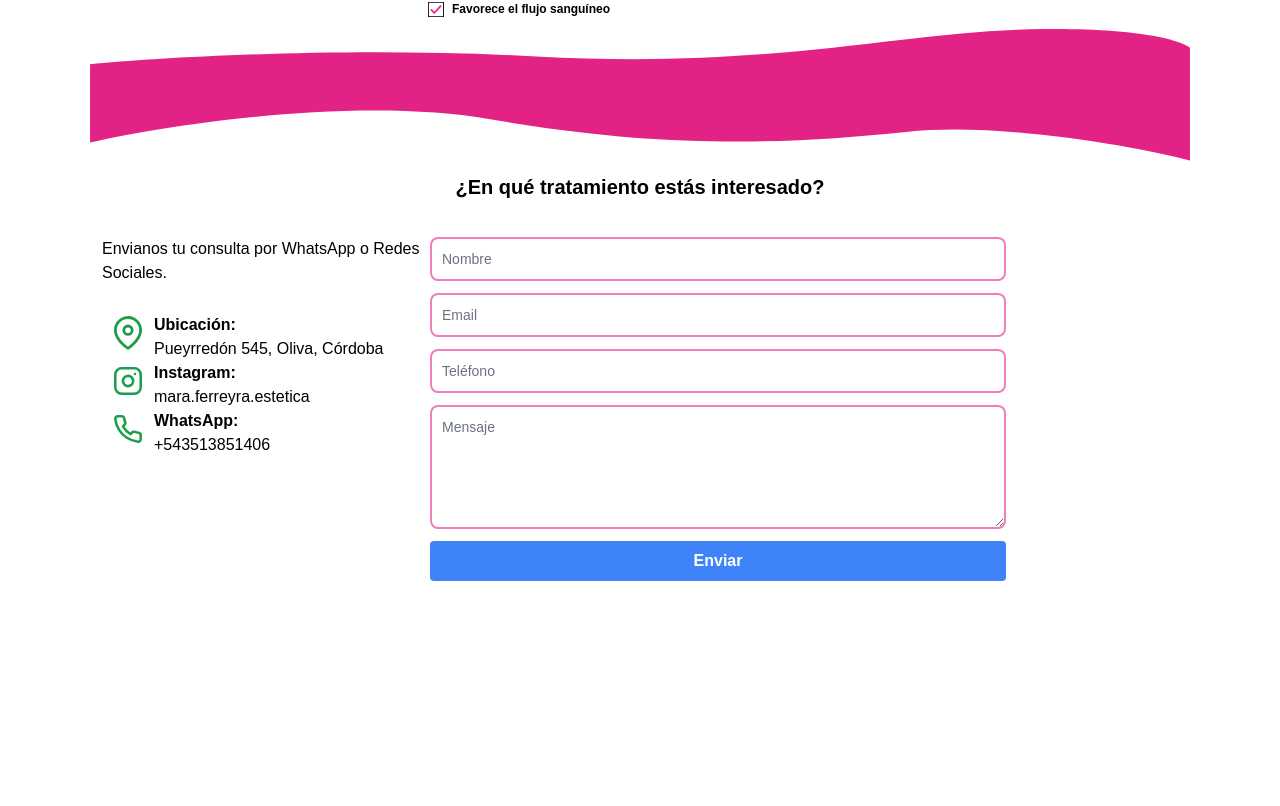
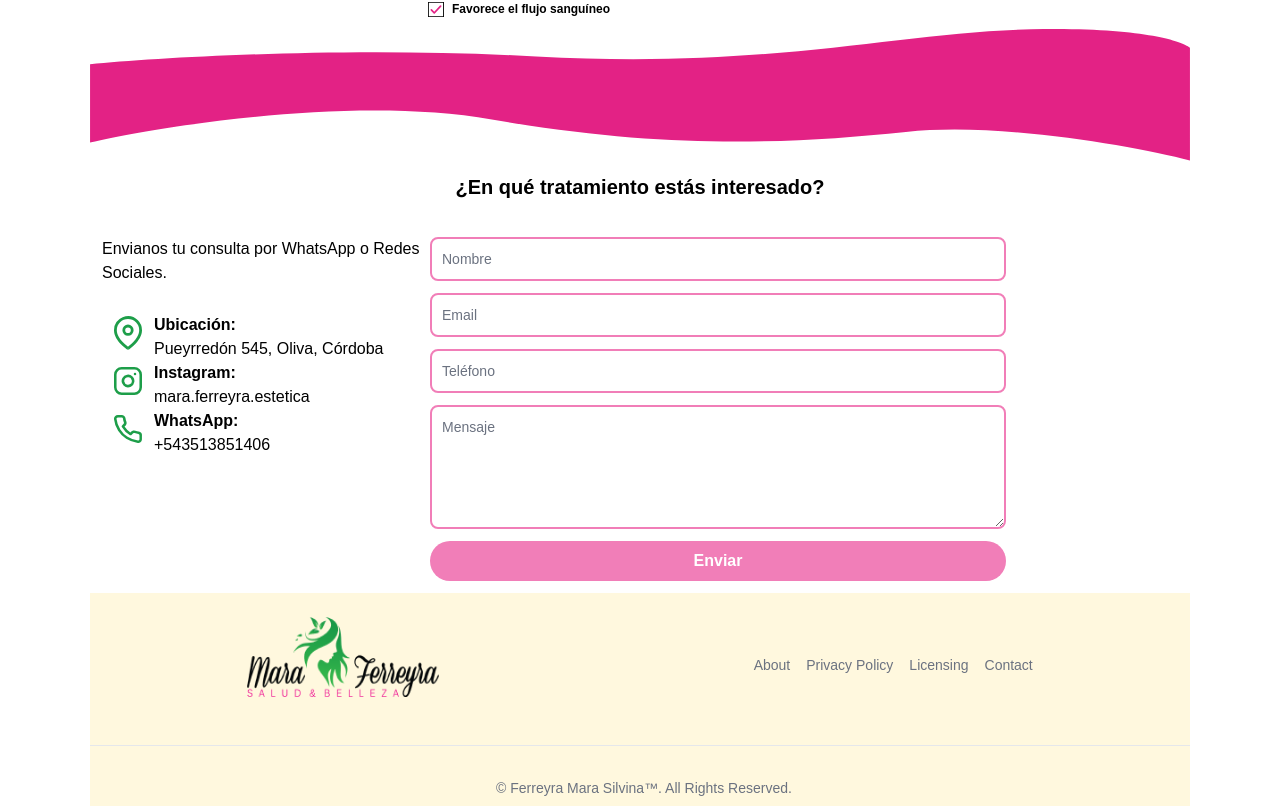
Before and after one commit to Julian1993ARG/salud-y-belleza, a Next.js app: page / in a window 1280 px wide. Shown: the part 3687-4493 px from the top of the page. Before the commit the page ends 4280 px from the top, so only its background shows below. Built offline with nearby package versions, Linux system fonts and the light colour scheme.

Commit message:
add under footer

```diff
--- a/app/components/contactForm.tsx
+++ b/app/components/contactForm.tsx
@@ -29,7 +29,7 @@ export default function contactForm () {
       />
       <button
         type='submit'
-        className='bg-blue-500 hover:bg-blue-700 text-white font-bold py-2 px-4 rounded'
+        className='bg-pink-400 hover:bg-pink-600 text-white font-bold py-2 px-4 rounded-3xl'
       >
         Enviar
       </button>
--- a/app/components/footer.tsx
+++ b/app/components/footer.tsx
@@ -1,4 +1,6 @@
 import { FooterSvg, ContactForm, InstagramSvg, MapSvg, PhoneSvg } from './';
+import Image from 'next/image';
+import bigLogo from '../../public/bigLogo.png';
 
 export default function footer () {
   return (
@@ -8,6 +10,38 @@ export default function footer () {
       <section className='w-full flex flex-wrap p-3 gap-2'>
         <SocialMedia />
         <ContactForm />
+      </section>
+      <section className='bg-[#FFF8DE] w-full'>
+        <div className='flex justify-around pt-6 flex-wrap'>
+          <div className='relative w-48 h-20 mb-4'>
+            <Image
+              src={bigLogo}
+              alt='Ferreyra Mara Logo'
+              fill
+              priority
+              sizes='33vw'
+            />
+          </div>
+
+          <ul className='flex flex-wrap items-center mb-6 text-sm text-gray-500 sm:mb-0 '>
+            <li>
+              <a href='#' className='mr-4 hover:underline  '>About</a>
+            </li>
+            <li>
+              <a href='#' className='mr-4 hover:underline '>Privacy Policy</a>
+            </li>
+            <li>
+              <a href='#' className='mr-4 hover:underline  '>Licensing</a>
+            </li>
+            <li>
+              <a href='#' className='hover:underline'>Contact</a>
+            </li>
+          </ul>
+        </div>
+        <hr className='my-3 border-gray-200 sm:mx-auto  lg:my-8' />
+        <span className='block text-sm text-gray-500 text-center pb-2 pl-2 '>© Ferreyra Mara Silvina™. All Rights Reserved.
+        </span>
+
       </section>
     </footer>
   );
```
